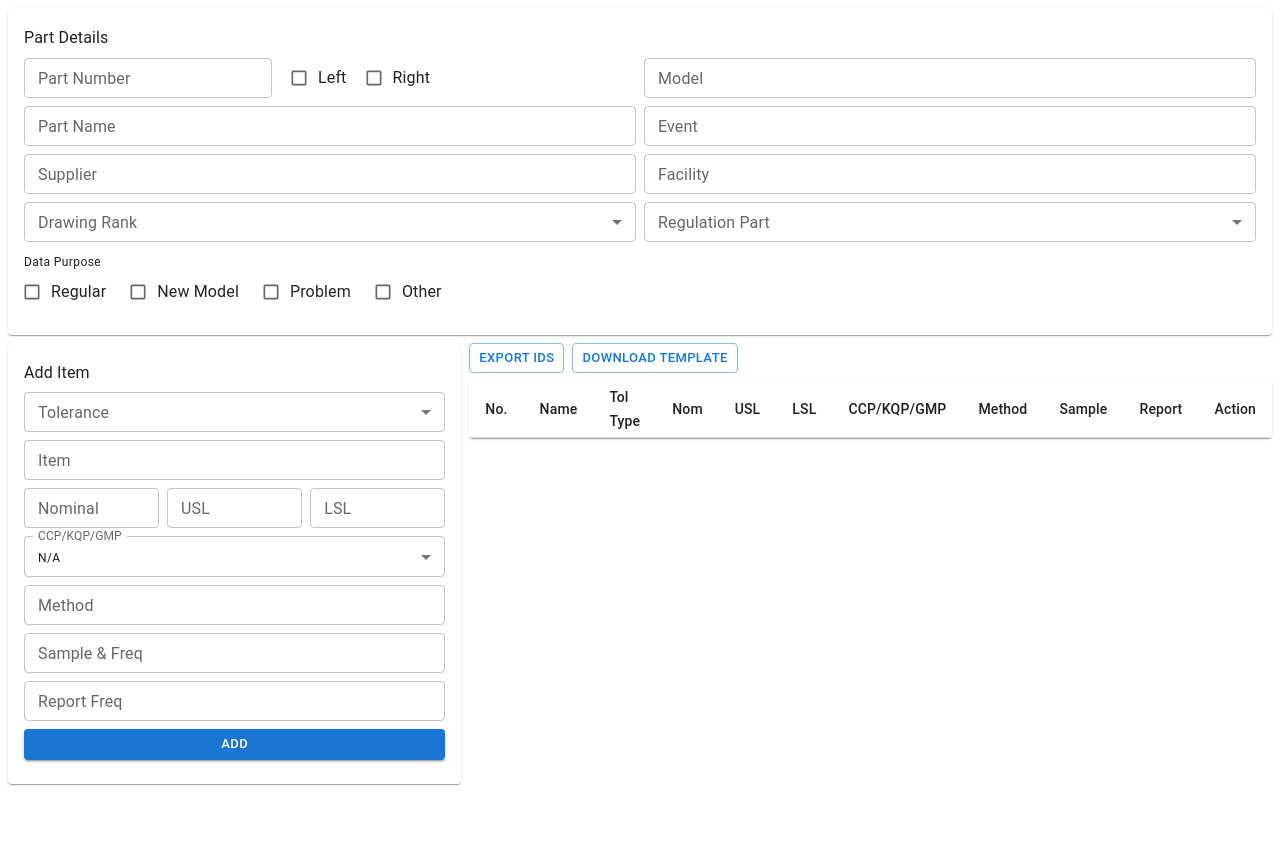
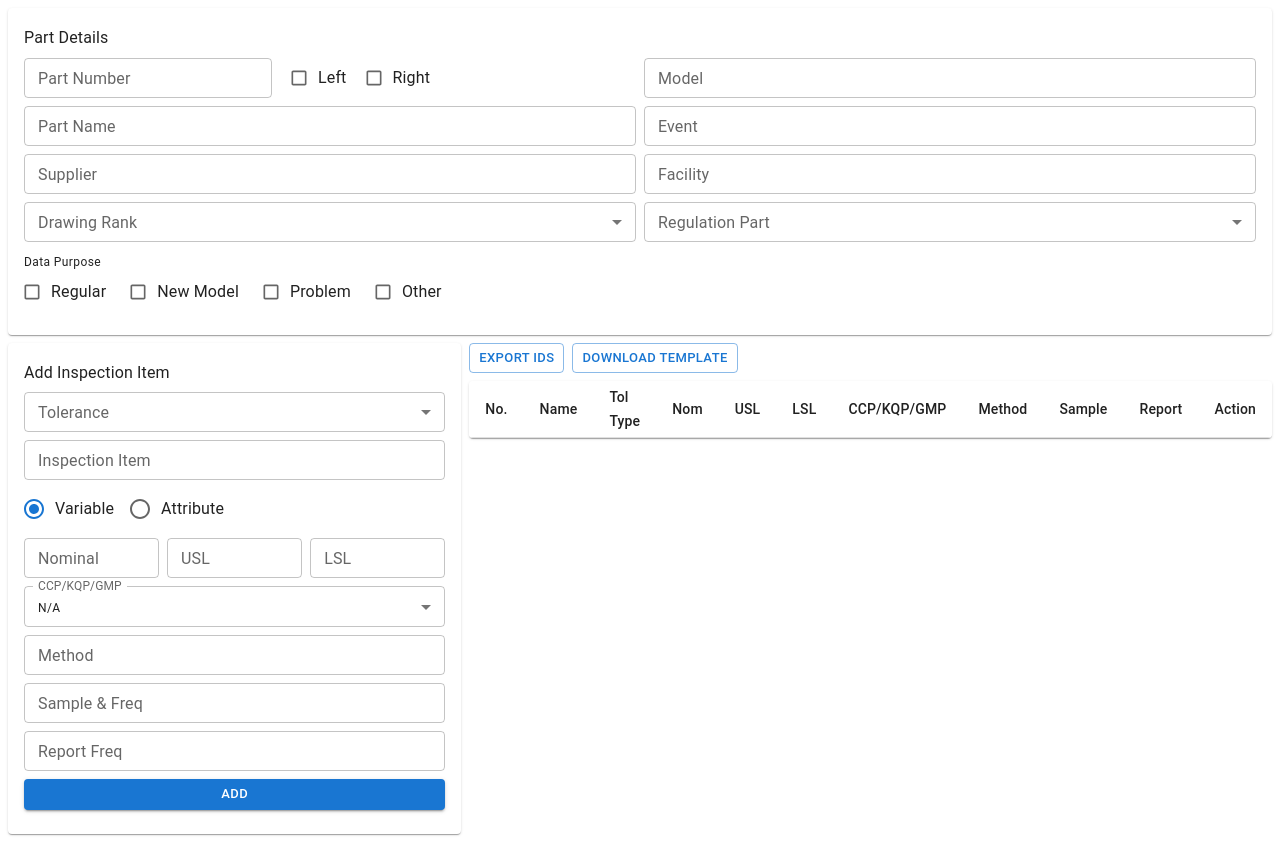
Before and after one commit to MontiPy/ids-generator-app, a React (Create React App) app: page / in a window 1280 px wide. Before the commit the page ends 800 px from the top, so only its background shows below. Built offline with nearby package versions, Linux system fonts and the light colour scheme.

Commit message:
added radio button functionality for variable and attribute data

```diff
--- a/src/IDSApp.jsx
+++ b/src/IDSApp.jsx
@@ -20,7 +20,10 @@ import {
   Paper,
   Stack,
   Checkbox,
-  FormControlLabel
+  FormControlLabel,
+  Tooltip,
+  Radio,
+  RadioGroup
 } from '@mui/material';
 import { Edit, Delete } from 'lucide-react';
 import { v4 as uuidv4 } from 'uuid';
@@ -63,13 +66,13 @@ export default function IDSApp() {
     partNumber: '',
     partName: '',
     supplier: '',
-    sideLeft: false,
-    sideRight: false,
     model: '',
     event: '',
     facility: '',
     drawingRank: '',
     regulationPart: '',
+    sideLeft: false,
+    sideRight: false,
     dpRegular: false,
     dpNewModel: false,
     dpProblem: false,
@@ -88,6 +91,7 @@ export default function IDSApp() {
   const [formValues, setFormValues] = useState({
     name: '',
     toleranceType: '',
+    itemType: 'Variable',
     nominal: '',
     usl: '',
     lsl: '',
@@ -129,7 +133,7 @@ export default function IDSApp() {
     setFormValues(prev => ({
       ...prev,
       [name]: value
-    }));
+    })); console.log(formValues.itemType)
   };
 
   // ---------------------------------------------------------------------------
@@ -513,7 +517,7 @@ export default function IDSApp() {
         <Card sx={{ minWidth: 250 }}>
           <CardContent>
             <Typography variant="subtitle1" gutterBottom>
-              {editGroupId ? 'Edit' : 'Add'} Item
+              {editGroupId ? 'Edit' : 'Add'} Inspection Item
             </Typography>
             <Stack spacing={1}>
               {/* Tolerance Type dropdown */}
@@ -539,11 +543,30 @@ export default function IDSApp() {
               <TextField
                 size="small"
                 fullWidth
-                label="Item"
+                label="Inspection Item"
                 name="name"
                 value={formValues.name}
                 onChange={handleInputChange}
               />
+              <FormControl component="fieldset" size="small">
+                  <RadioGroup
+                    row
+                    name="itemType"
+                    value={formValues.itemType}
+                    onChange={handleInputChange}
+                  >
+                    <FormControlLabel
+                      value="Variable"
+                      control={<Radio />}
+                      label="Variable"
+                    />
+                    <FormControlLabel
+                      value="Attribute"
+                      control={<Radio />}
+                      label="Attribute"
+                    />
+                  </RadioGroup>
+                </FormControl>
               <Stack direction="row" spacing={1}>
                 <TextField
                   size="small"
@@ -556,21 +579,27 @@ export default function IDSApp() {
                   size="small"
                   label="USL"
                   name="usl"
-                  value={formValues.usl}
+                  value={formValues.itemType === 'Attribute' ? 'NG' : formValues.usl}
                   onChange={handleInputChange}
+                  disabled={formValues.itemType === 'Attribute'}
                 />
                 <TextField
                   size="small"
                   label="LSL"
                   name="lsl"
-                  value={formValues.lsl}
+                  value={formValues.itemType === 'Attribute' ? 'OK' : formValues.lsl}
                   onChange={handleInputChange}
-                  disabled={isLSLDisabled}
+                  disabled={formValues.itemType === 'Attribute' || isLSLDisabled}
                 />
               </Stack>
 
               {/* Control Plan dropdown */}
-              <FormControl fullWidth size="small">
+              <Tooltip title={<>Mark N/A if the point is not a CCP or KQP <br/><br/>
+              CCP and KQP points are identified to ensure visibility of these items is maintained. <br/><br/>
+              CCP (Critical Control Point)- These line items are critical points that require variable data and statistical analysis to ensure part performance.  Typically these points are identified by the PACV or are a Q-point.  The supplier can denote an item as critical as well.  Items deemed critical should not be deleted from the IDS at any time.<br/><br/>
+              KQP (Key Quality Point)- These line items are key points that ensure part performance, but do not require statistical analysis.  The supplier can denote an item as a KQP as well.  Line items deemed as a KQP should not be deleted from the IDS at any time.<br/><br/>
+              GMP (Global Measurement Point)- These line items are global standards across shared models.</>}>
+                <FormControl fullWidth size="small">
                 <InputLabel id="cp-label">CCP/KQP/GMP</InputLabel>
                 <Select
                   labelId="cp-label"
@@ -586,33 +615,34 @@ export default function IDSApp() {
                     </MenuItem>
                   ))}
                 </Select>
-              </FormControl>
+                </FormControl>
+              </Tooltip>
 
               {/* Method, Sample & Frequency, Reporting Frequency */}
-              <TextField
+              <Tooltip title="What measurement device will take the data?"><TextField
                 size="small"
                 fullWidth
                 label="Method"
                 name="method"
                 value={formValues.method}
                 onChange={handleInputChange}
-              />
-              <TextField
+              /></Tooltip>
+              <Tooltip title="How often will data be taken on this line item?"><TextField
                 size="small"
                 fullWidth
                 label="Sample & Freq"
                 name="sampleFreq"
                 value={formValues.sampleFreq}
                 onChange={handleInputChange}
-              />
-              <TextField
+              /></Tooltip>
+              <Tooltip title="How often will results be reported to Honda?"><TextField
                 size="small"
                 fullWidth
                 label="Report Freq"
                 name="reportingFreq"
                 value={formValues.reportingFreq}
                 onChange={handleInputChange}
-              />
+              /></Tooltip>
 
               {/* Add/Save button */}
               <Button size="small" variant="contained" onClick={handleAddOrUpdate}>
```
